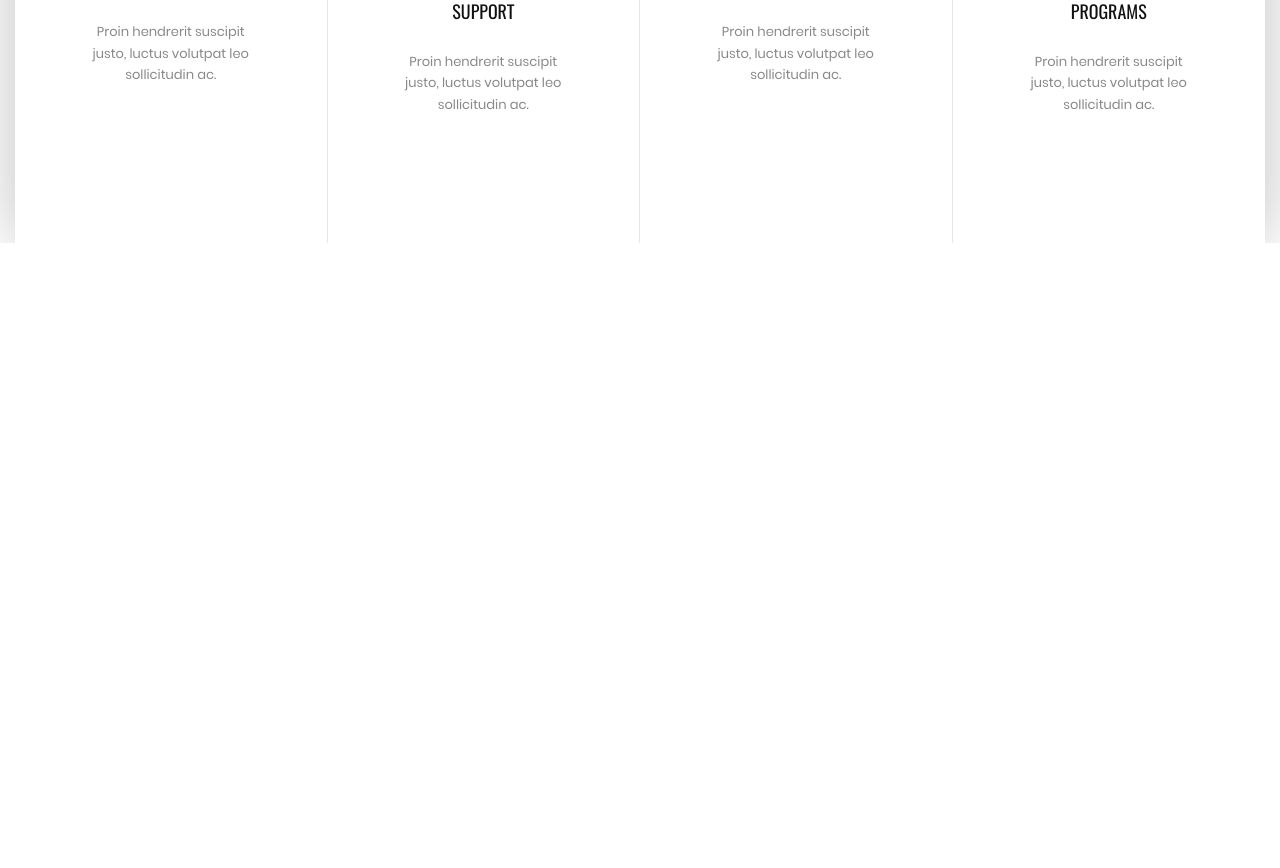
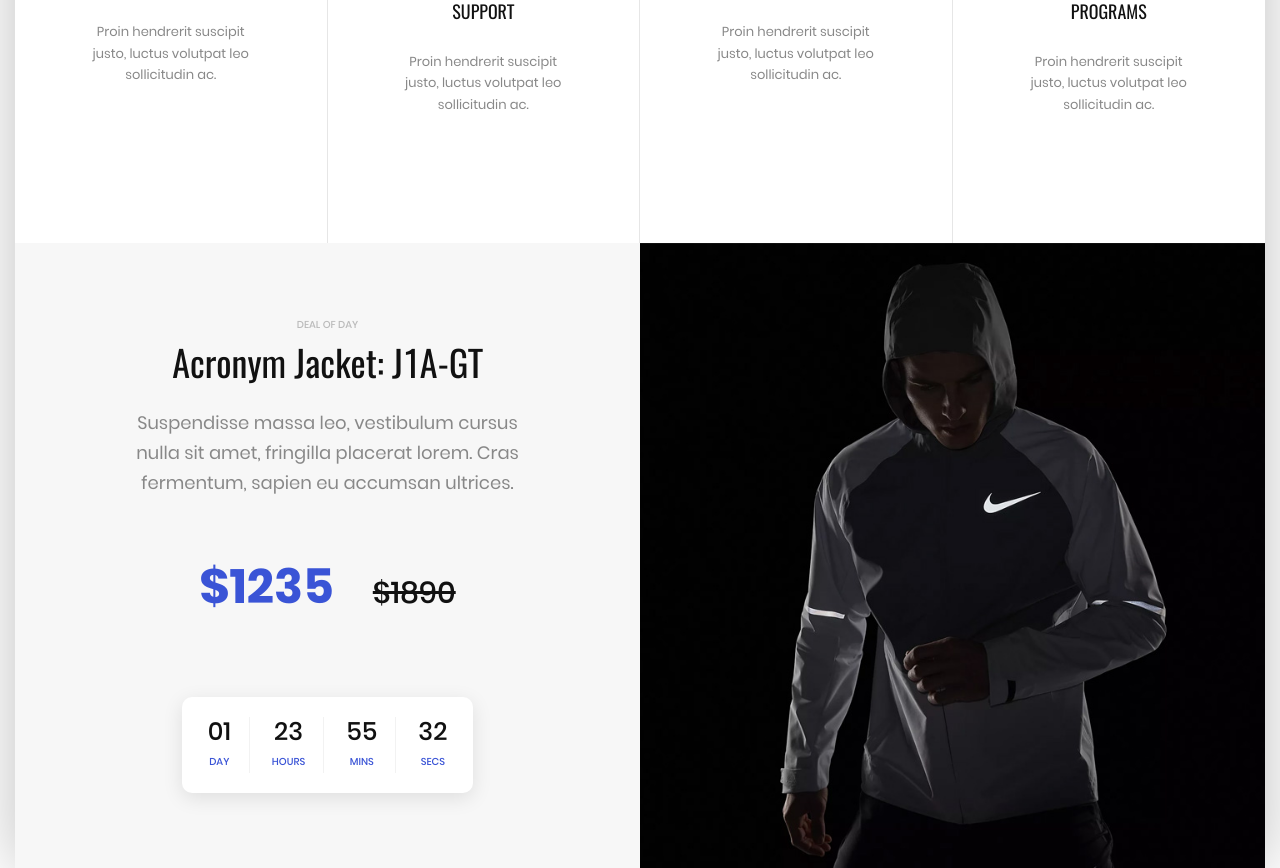
Before and after one commit to zonderweb/Agora, a website: page app/index.html in a window 1280 px wide. Shown: the part 1018-1886 px from the top of the page. Before the commit the page ends 1261 px from the top, so only its background shows below. Drawn offline with Linux system fonts and the light colour scheme; files whose address does not match are found by name.

Commit message:
+slider +dealDay adaptive

```diff
--- a/app/index.html
+++ b/app/index.html
@@ -209,6 +209,43 @@
 					</div>
 				</div>
 			</div>
+			<!-- DEAL OF THE DAY -->
+			<div class="dealDay">
+				<div class="dealDay-item dealDay-info">
+					<div class="dealDay__wrapper">
+						<div class="block-name">Deal of day</div>
+						<div class="block-title"><a href="#" class="block__link">Acronym Jacket: J1A-GT</a></div>
+						<div class="block-text">Suspendisse massa leo, vestibulum cursus nulla sit amet, fringilla placerat lorem. Cras fermentum, sapien eu accumsan ultrices.</div>
+						<div class="block-price">
+							<span class="new-price">$1235</span>
+							<span class="old-price">$1890</span>
+						</div>
+						<div class="block-counter">
+							<div class="cointer-item">
+								<span class="couter-nmb">01</span>
+								<span class="counter-date">Day</span>
+							</div>
+							<div class="cointer-item">
+								<span class="couter-nmb">23</span>
+								<span class="counter-date">Hours</span>
+							</div>
+							<div class="cointer-item">
+								<span class="couter-nmb">55</span>
+								<span class="counter-date">Mins</span>
+							</div>
+							<div class="cointer-item">
+								<span class="couter-nmb">32</span>
+								<span class="counter-date">Secs</span>
+							</div>
+					</div>
+					</div>
+				</div>
+				<div class="dealDay-item dealDay-picture">
+					<a href="#" class="dealDay-img__link">
+						<img src="img/promo/deal_day.jpg" alt="Jacket" class="dealDay-img">
+					</a>
+				</div>
+			</div>
 		</main>
 	</div>
 	<script src="js/scripts.min.js"></script>
--- a/app/scss/_main-content.scss
+++ b/app/scss/_main-content.scss
@@ -70,3 +70,132 @@
 		font-size: 13px;
 	}
 }
+
+// DEAL OF THE DAY
+.dealDay {
+	@include row-flex();
+	justify-content: space-between;
+}
+
+.dealDay-item {
+	@include col();
+	@include size(6);
+	@include size-bmd(12);
+}
+
+.dealDay-info {
+	background: #f7f7f7;
+	display: flex;
+	justify-content: center;
+	align-items: center;
+	@include bmd-block {
+		padding-top: 40px;
+		padding-bottom: 40px;
+	}
+}
+
+.dealDay-picture {
+	background: #ccc;
+}
+
+.dealDay__wrapper {
+	text-align: center;
+	padding-left: 17.3%;
+	padding-right: 17.3%;
+}
+
+.block-name {
+	font-size: 10px;
+	text-transform: uppercase;
+	color: #bbb;
+	font-family: $poppins-medium;
+}
+
+.block-title {
+	font-family: $oswald;
+	font-size: 36px;
+	color: #111;
+	margin-bottom: 15px;
+}
+
+.block__link {
+	color: #111;
+	&:hover {
+		color: #111;
+	}
+}
+
+.block-text {
+	color: #888;
+	font-size: 18px;
+	margin-bottom: 50px;
+}
+
+.new-price {
+	font-size: 48px;
+	font-weight: bold;
+	color: $accent;
+	margin-right: 35px;
+}
+
+.old-price {
+	font-size: 30px;
+	font-family: $poppins-medium;
+	color: #111;
+	text-decoration: line-through;
+}
+.block-price {
+	margin-bottom: 70px;
+}
+
+.block-counter {
+	background: #fff;
+	display: inline-block;
+	padding: 20px 26px;
+	box-shadow: 0px 5px 20px 0 rgba(0, 0, 0, 0.1), inset 0px 1px 0 0 rgba(255, 255, 255, 0.1);
+	border-radius: 10px;
+}
+
+.cointer-item {
+	font-family: $poppins-medium;
+	display: inline-block;
+	padding-right: 18px;
+	padding-left: 18px;
+	border-right: 1px solid rgba(0, 0, 0, .05);
+
+	&:first-child {
+		padding-left: 0;
+	}
+
+	&:last-child {
+		padding-right: 0;
+		border-right: none;
+	}
+}
+
+.couter-nmb {
+	font-size: 25px;
+	color: #111;
+	display: block;
+	line-height: 1.2em;
+}
+
+.counter-date {
+	font-size: 10px;
+	text-transform: uppercase;
+	color: $accent;
+	line-height: 1.2em;
+}
+
+.dealDay-img {
+	max-width: 100%;
+	height: auto;
+}
+
+.dealDay-picture {
+	text-align: center;
+}
+
+.dealDay-img__link {
+	display: block;
+}
--- a/app/scss/_slider.scss
+++ b/app/scss/_slider.scss
@@ -24,6 +24,11 @@
 		font-weight: bold;
 		text-transform: uppercase;
 		line-height: 150px;
+
+		@include md-block {
+			font-size: 100px;
+			line-height: 80px;
+		}
 	}
 
 	&::before,
@@ -43,6 +48,9 @@
 		align-items: center;
 		cursor: pointer;
 		margin-bottom: -30px;
+		@include sm-block {
+			display: none;
+		}
 	}
 
 	&::before {
```
Also changed, not shown: app/css/main.min.css, app/img/promo/deal_day.jpg (added).
